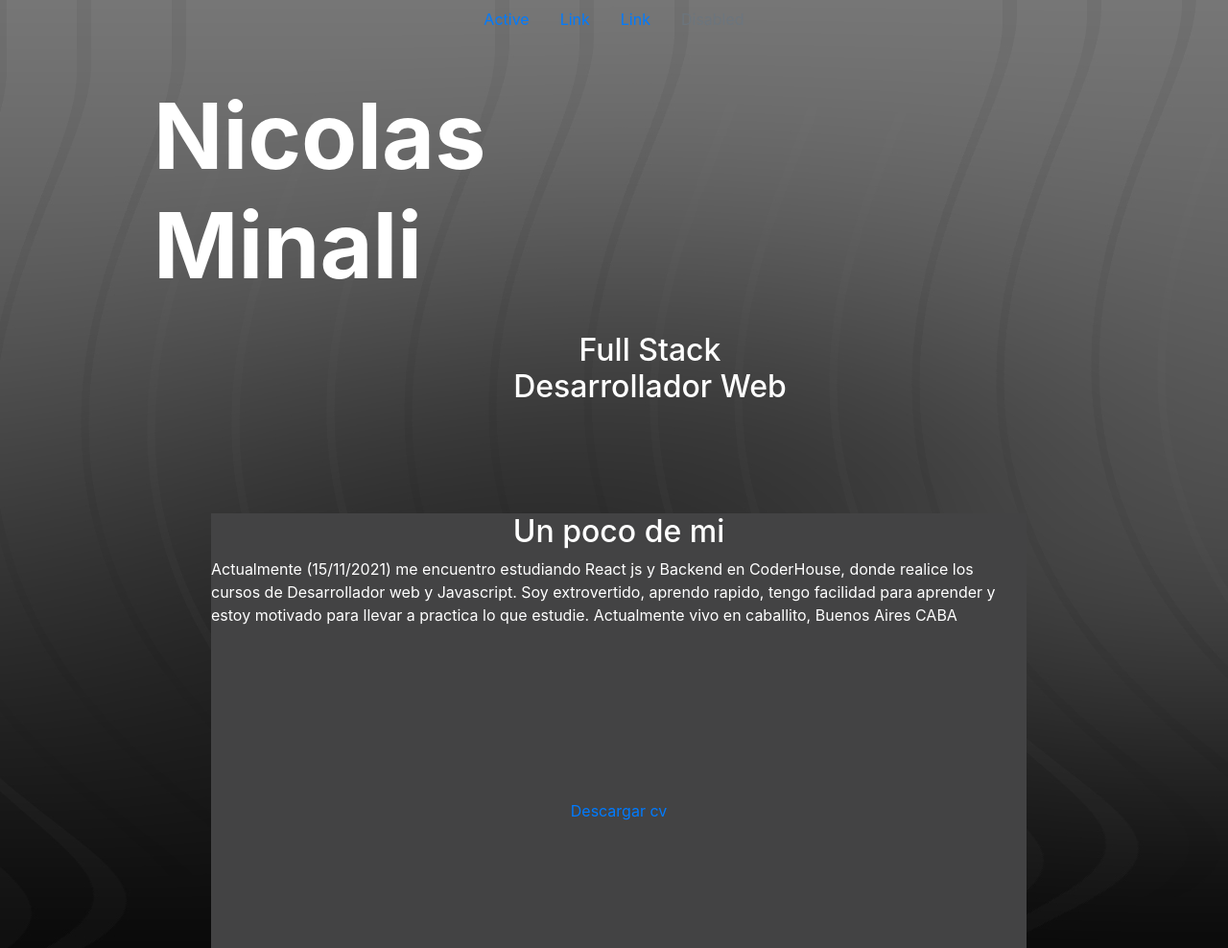
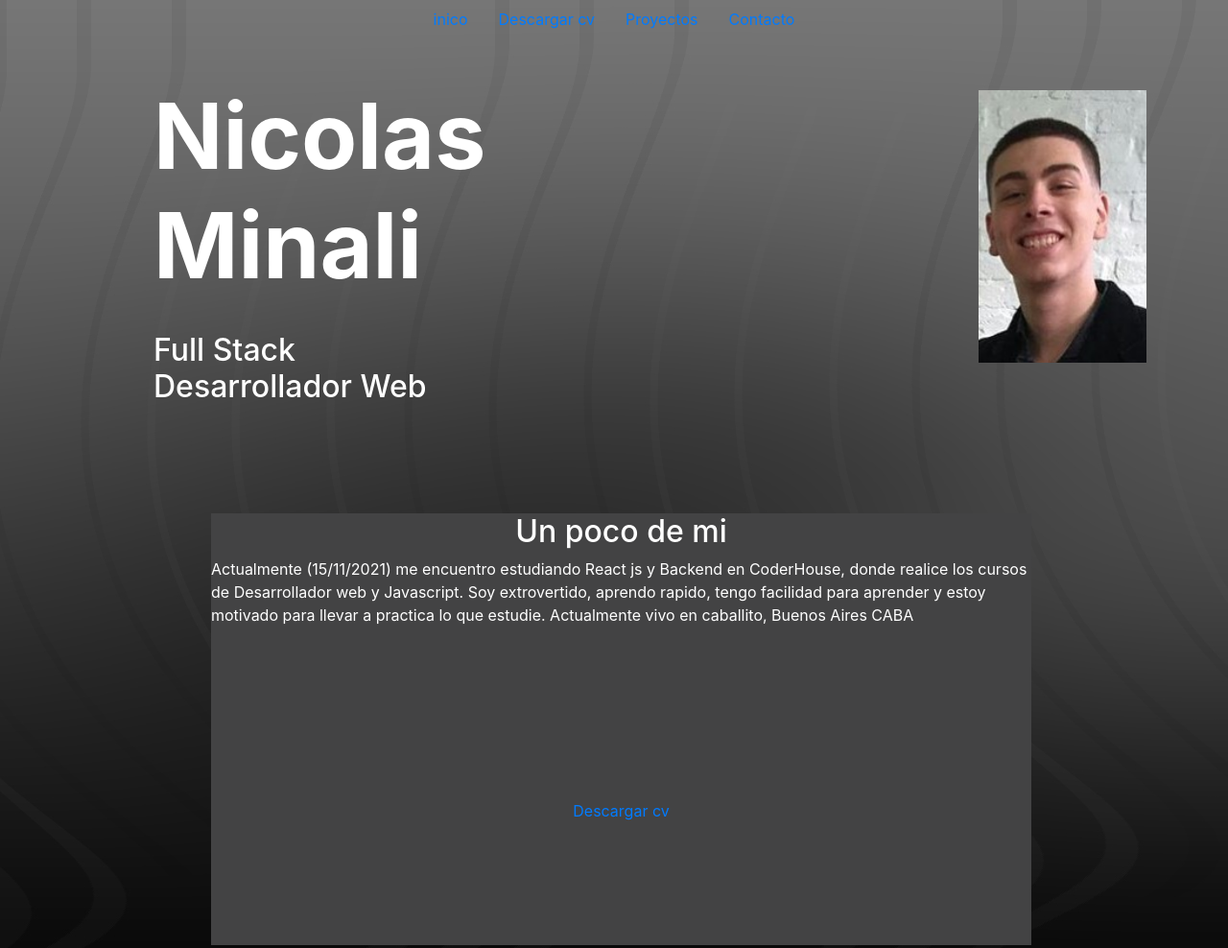
Before and after one commit to nicominali/Virtual-Folder, a plain HTML site: page index.html in a window 1280 px wide. Shown: the top 988 px of the page at 96% size. Drawn offline with nearby package versions, Linux system fonts and the light colour scheme.

Commit message:
fin del cv

```diff
--- a/css/style.css
+++ b/css/style.css
@@ -13,11 +13,12 @@ body{
 }
 .cajaPrecentacion{
     background-color: #434344;
-    height: 550px;
-    width: 850px;
+    height: 450px;
+    width: 855px;
     position: relative;
     margin-top: 112px;
     left: 135px;
+    margin-bottom: 135px;
 }
 h2{
     text-align: center;
@@ -39,15 +40,7 @@ h2{
    text-align: center;
    margin-top: 180px;
 }
-.buttonCv{
-    border-radius: 5px;
-    border: solid 1px;
-    border-color: darkgray;
-    background-color: rgb(3, 3, 109);
-    color: #fff;
-    cursor: pointer;
-    font-size: 20px;
-}
+
 p{
     color: #fff;
 }
@@ -57,3 +50,18 @@ p{
 h4{
     color: #fff;
 }
+.btnCv{
+   border: blue;
+   border-radius: 6px;
+}
+.ubicacion{
+    display: flex;
+    flex-direction: row;
+}
+.fotoPortada{
+    float: right;
+    margin-top: -105px;
+}
+.subtitulo{
+    text-align: left;
+}
--- a/index.html
+++ b/index.html
@@ -12,33 +12,34 @@
         <div class="barraNav">
             <ul class="nav justify-content-center">
                 <li class="nav-item">
-                  <a class="nav-link active" href="#">Active</a>
+                  <a class="nav-link active" href="#inico">inico</a>
                 </li>
                 <li class="nav-item">
-                  <a class="nav-link" href="#">Link</a>
+                  <a class="nav-link" href="#CV">Descargar cv</a>
                 </li>
                 <li class="nav-item">
-                  <a class="nav-link" href="#">Link</a>
+                  <a class="nav-link" href="#proyectos">Proyectos</a>
                 </li>
                 <li class="nav-item">
-                  <a class="nav-link disabled" href="#" tabindex="-1" aria-disabled="true">Disabled</a>
+                  <a class="nav-link" href="#contacto">Contacto</a>
                 </li>
               </ul>
         </div>
-        <div class="title">
-            <h1>
+        <div id="inicio" class="title">
+            <h1 class="ubiacion">
                 Nicolas <br> Minali
+                <img class="fotoPortada" src="assets/foto.jpg" alt="foto Nicolas Minali" width="175px">
             </h1>
-            <h2>Full Stack <br> Desarrollador Web </h2>
+            <h2 class="subtitulo">Full Stack <br> Desarrollador Web </h2>
         </div>
-        <div class="cajaPrecentacion">
+        <div id="CV" class="cajaPrecentacion">
             <h2>Un poco de mi </h2>
             <p>Actualmente (15/11/2021) me encuentro estudiando React js y Backend en CoderHouse, donde realice los cursos de Desarrollador web y Javascript. Soy extrovertido, aprendo rapido, tengo facilidad para aprender y estoy motivado para llevar a practica lo que estudie. Actualmente vivo en caballito, Buenos Aires CABA </p>
            <div class="btnCv">
-            <a href="docs/Curriculum-vitae.pdf">Descargar cv</a>
+            <a class="btnCV" href="docs/Curriculum-vitae.pdf" target="_blank">Descargar cv</a>
            </div>
         </div>
-        <h2>Proyectos</h2>
+        <h2 id="proyectos">Proyectos</h2>
         <div class="proyectos">
             <div class="cardUno">
                 <div class="card" style="width: 18rem;">
@@ -61,13 +62,9 @@
               </div>
             </div>
         </div>
-        <div class="trabajos">
-            <h2>Experiencia Laboral</h2>
-            <h4>Trabaje 4 meses para una empresa llamada aclazo S.a en el area de callcenter</h4>
-        </div>
+        <div id="contacto" class="contactos">
+            <h2>Contacto</h2>
 
-        <div class="contacto">
-          <div></div>
         </div>
    </section>
 
```
Also changed, not shown: assets/foto.jpg (added).
